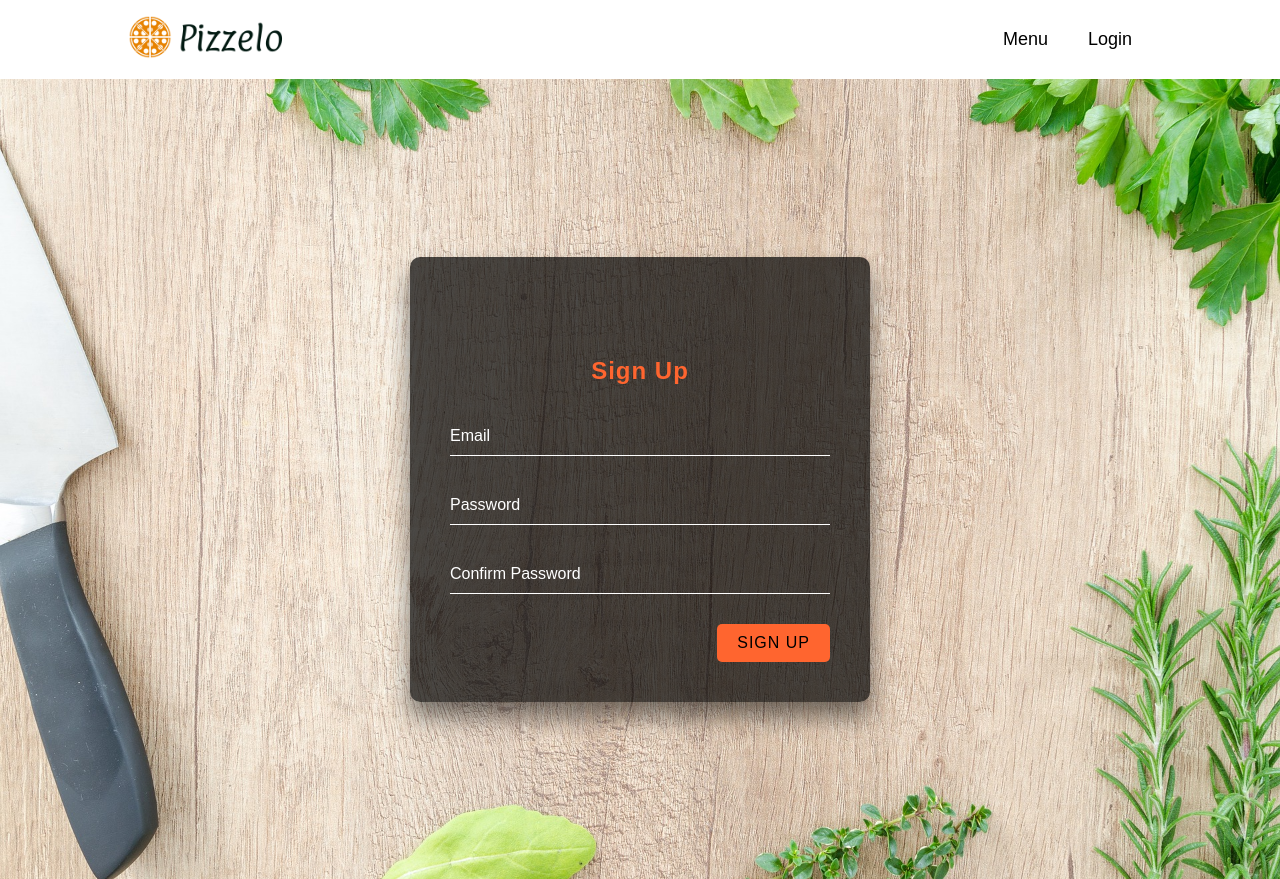
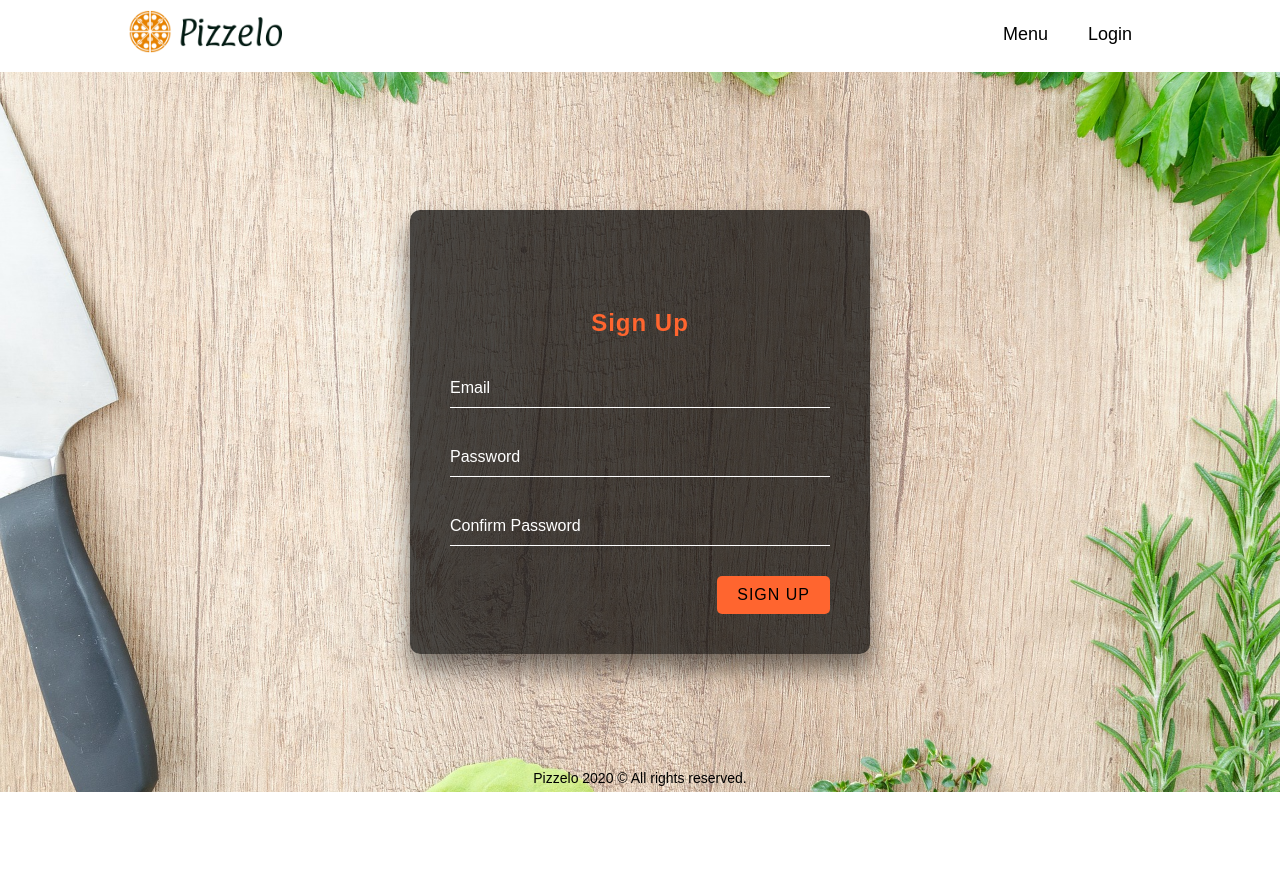
Before and after one commit to boris2t/Pizzeloo, a React (Create React App) app: page /signup in a window 1280 px wide. After the commit the page ends 800 px from the top, so only its background shows below. Built offline with nearby package versions, Linux system fonts and the light colour scheme; no server answers; a web font is replaced by a local one.

Commit message:
feat: Add a footer, make the header sticky

```diff
--- /dev/null
+++ b/src/components/footer/index.js
@@ -0,0 +1,13 @@
+import React from 'react'
+import styles from './index.module.css'
+
+const Footer = () => {
+
+    return (
+        <footer>
+            <p className={styles.text}>Pizzelo 2020 &copy; All rights reserved.</p>
+        </footer>
+    )
+}
+
+export default Footer
--- /dev/null
+++ b/src/components/footer/index.module.css
@@ -0,0 +1,8 @@
+.text {
+    position: absolute;
+    left: 0;
+    bottom: 0;
+    width: 100%;
+    text-align: center;
+    font-size: 14px;
+}
--- a/src/components/header/index.js
+++ b/src/components/header/index.js
@@ -1,20 +1,37 @@
-import React, { Component } from 'react'
+import React, { useContext, useState, useRef, useEffect } from 'react'
 import styles from './index.module.css'
 import { Link } from 'react-router-dom'
 import { AuthContext } from '../../contexts/Auth'
 import getLinks from '../../functions/getLinks'
 import logo from '../../images/logo.png'
 
-class Header extends Component {
+const Header = () => {
 
-    static contextType = AuthContext
+    const { currentUser } = useContext(AuthContext)
+    const links = getLinks(currentUser)
+    const [isSticky, setSticky] = useState(false);
+    const ref = useRef(null);
 
-    render() {
+    const handleScroll = () => {
+        if (ref.current) {
+            setSticky(ref.current.getBoundingClientRect().top <= 0);
+        }
+    };
 
-        const links = getLinks(this.context.currentUser);
+    useEffect(() => {
+        window.addEventListener('scroll', handleScroll);
 
-        return (
-            <header>
+        return () => {
+            window.removeEventListener('scroll', () => handleScroll);
+        };
+    }, []);
+
+
+    const stickyClass = isSticky ? 'sticky' : ''
+
+    return (
+        <div className={`${styles['sticky-wrapper']} ${styles[stickyClass]}`} ref={ref}>
+            <header className={styles['sticky-inner']}>
                 <Link className={styles.logoLink} to="/"><img className={styles.logo} src={logo} alt="Main logo." /></Link>
                 <nav>
                     <ul className={styles.nav_links}>
@@ -30,8 +47,9 @@ class Header extends Component {
                     </ul>
                 </nav>
             </header>
-        )
-    }
+        </div>
+    )
 }
 
+
 export default Header
--- a/src/components/header/index.module.css
+++ b/src/components/header/index.module.css
@@ -40,3 +40,19 @@ header {
 .nav_links li a:hover {
     color: orange;
 }
+
+.sticky-wrapper {
+    position: relative;
+    height: 4.5rem;
+    background-color: white;
+}
+
+.sticky .sticky-inner {
+    position: fixed;
+    top: 0;
+    left: 0;
+    right: 0;
+    z-index: 1;
+    background-color: white;
+    height: 3rem;
+}
--- a/src/components/layout/index.js
+++ b/src/components/layout/index.js
@@ -1,5 +1,6 @@
 import React, { Fragment, Component } from 'react'
 import Header from '../header'
+import Footer from '../footer'
 
 class Layout extends Component {
     render() {
@@ -7,6 +8,7 @@ class Layout extends Component {
             <Fragment>
                 <Header />
                 <div>{this.props.children}</div>
+                <Footer />
             </Fragment>
         )
     }
--- a/src/components/pages/login/index.module.css
+++ b/src/components/pages/login/index.module.css
@@ -1,8 +1,7 @@
-
 .login-wrapper {
     background: url('../../../images/login-bg.png') no-repeat center;
     background-size: cover;
-    height: 100vh;
+    height: 90vh;
     width: 100vw;
     display: flex;
     justify-content: center;
--- a/src/components/pages/signup/index.module.css
+++ b/src/components/pages/signup/index.module.css
@@ -1,7 +1,7 @@
 .signup-wrapper {
     background: url('../../../images/login-bg.png') no-repeat center;
     background-size: cover;
-    height: 100vh;
+    height: 90vh;
     width: 100vw;
     display: flex;
     justify-content: center;
```
